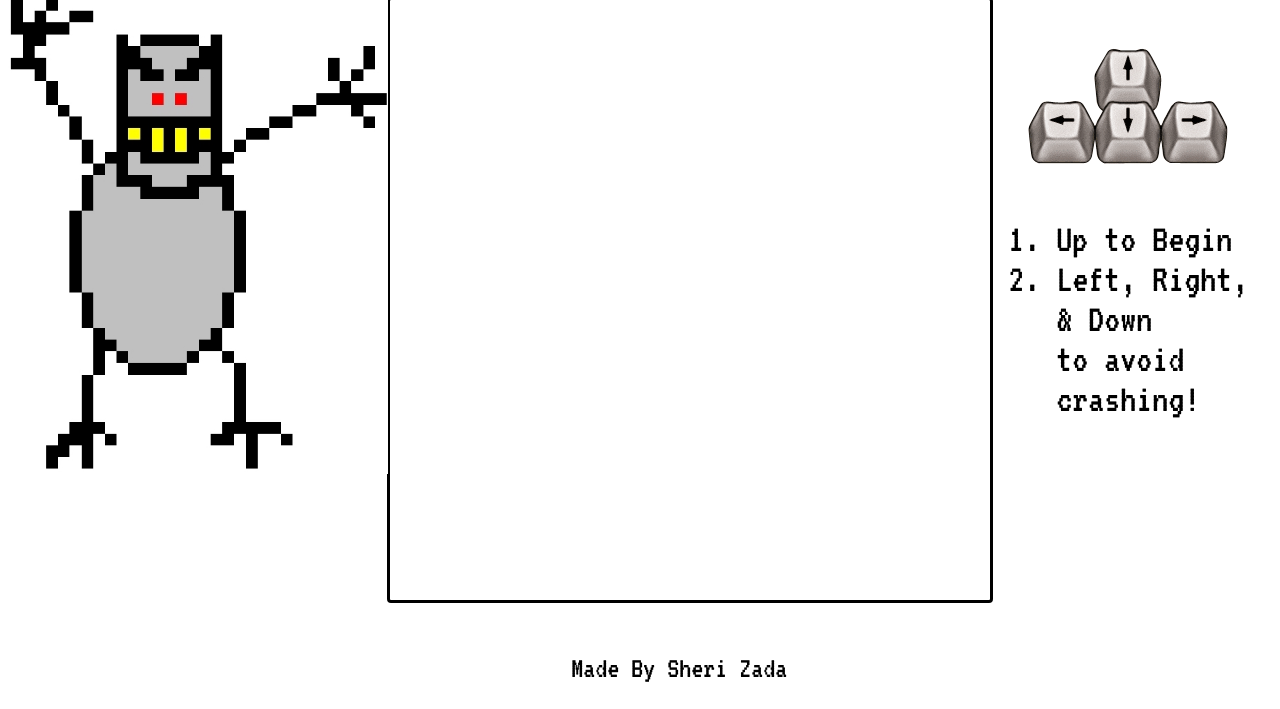
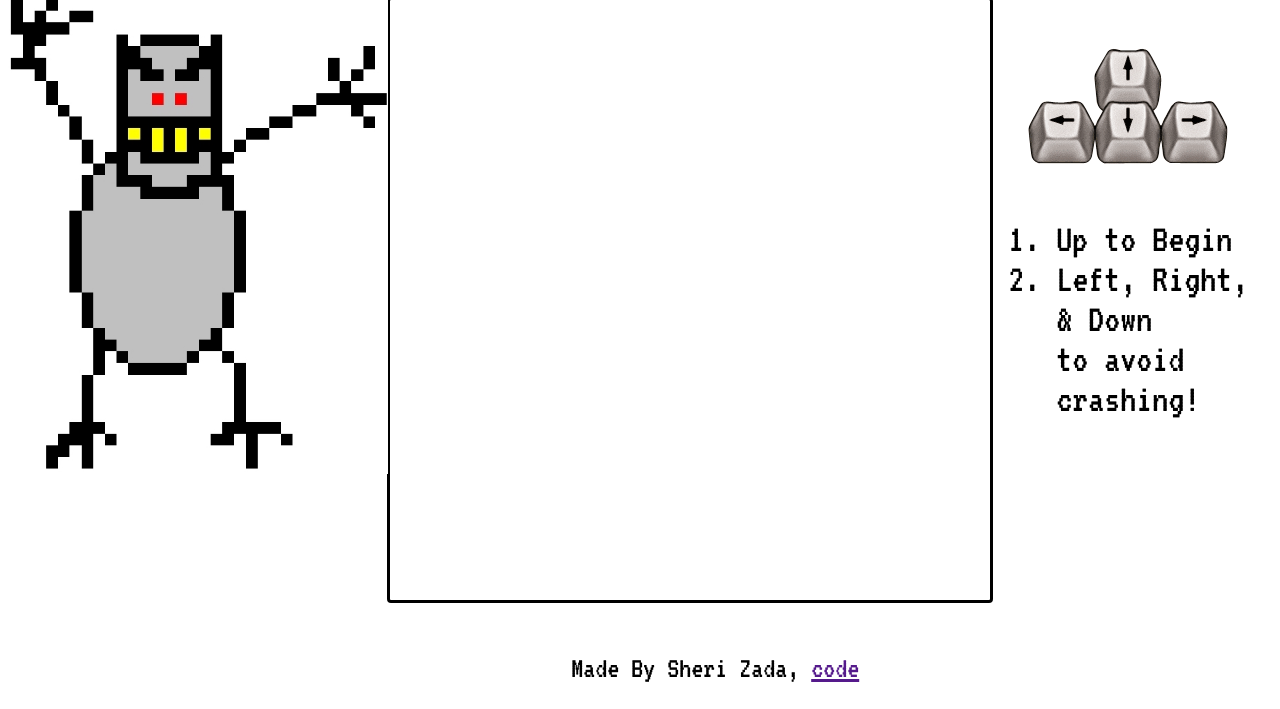
Before and after one commit to sherzader/ski-free, a plain HTML site: page index.html in a window 1280 px wide. Shown: the part 91-800 px from the top of the page. Drawn offline with Linux system fonts and the light colour scheme.

Commit message:
add github repo link to index.html

```diff
--- a/index.html
+++ b/index.html
@@ -80,6 +80,6 @@
       var game = new SkiFree.Game(canvas.width, canvas.height);
       var gameView = new SkiFree.GameView(game, ctx, canvas);
     </script>
-    <div class="footer">Made By Sheri Zada</div>
+    <div class="footer">Made By Sheri Zada, <a href src="https://github.com/sherzader/ski-free">code</a></div>
   </body>
 </html>
```
